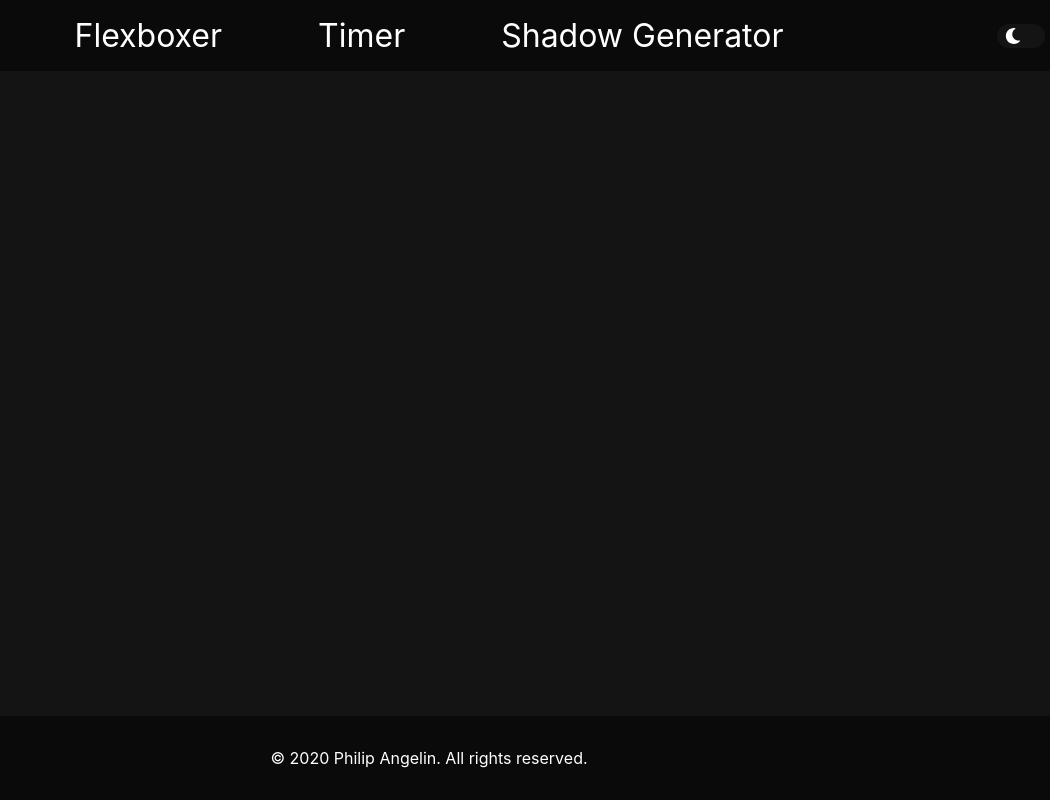
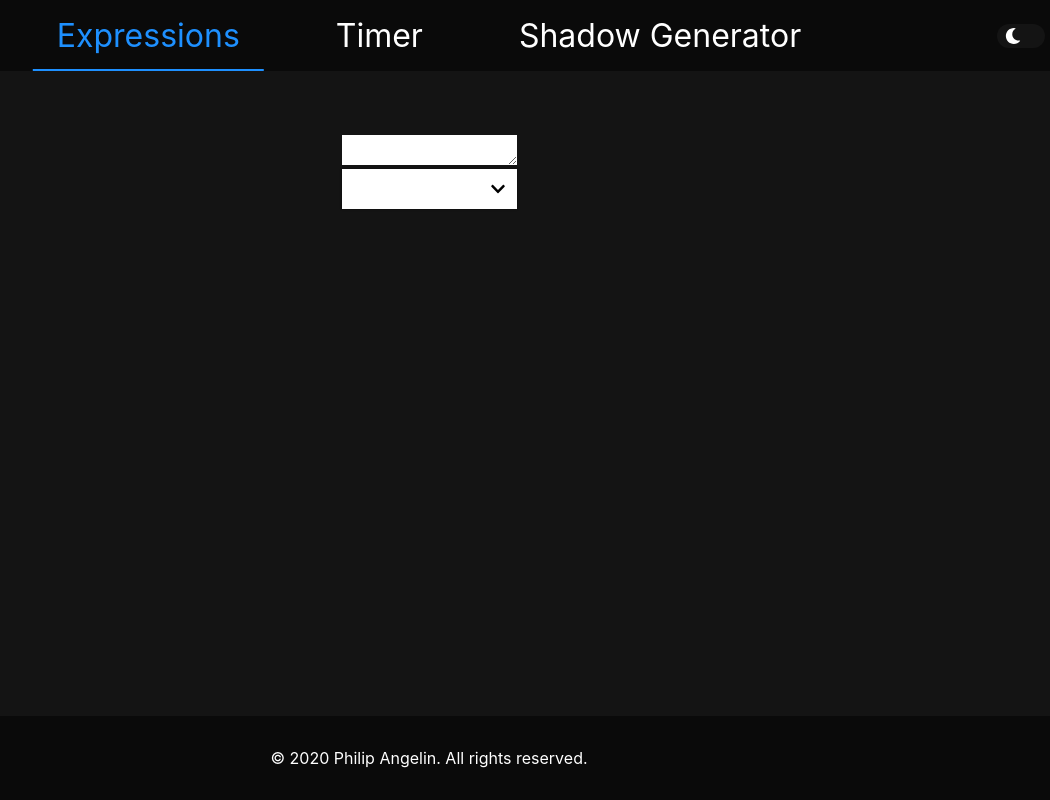
Before and after one commit to Zeilar/tools, a React (Create React App) app: page /expressions in a window 1280 px wide. Shown: the whole page, without its empty margins (211-1261 px from the left). Built offline with nearby package versions, Linux system fonts and the light colour scheme.

Commit message:
Selector and Expressions component

```diff
--- a/src/components/App.js
+++ b/src/components/App.js
@@ -1,6 +1,6 @@
 import { BrowserRouter as Router, Route } from 'react-router-dom';
 import ShadowGenerator from './ShadowGenerator/ShadowGenerator';
-import Flexboxer from './Flexboxer/Flexboxer';
+import Expressions from './Expressions';
 import React, { useState } from 'react';
 import Navbar from './Navbar';
 import Footer from './Footer';
@@ -25,7 +25,7 @@ export default function App() {
                 <Navbar toggleTheme={toggleTheme} theme={theme} />
                 <Route path="/timer" component={Timer} />
                 <Route path="/shadow-generator" component={ShadowGenerator} />
-                <Route path="/flexboxer" component={Flexboxer} />
+                <Route path="/expressions" component={Expressions} />
                 <Footer />
             </div>
         </Router>
--- /dev/null
+++ b/src/components/Expressions.js
@@ -0,0 +1,55 @@
+import React, { useState, useRef, useEffect } from 'react';
+import Select from './PseudoElements/Select';
+import Option from './PseudoElements/Option';
+import { createUseStyles } from 'react-jss';
+
+export default function Expressions() {
+    const styles = createUseStyles({
+        expressionsContainer: {
+            'justify-content': 'center',
+            display: 'flex',
+        },
+    });
+    const classes = styles();
+
+    const [selected, setSelected] = useState(localStorage.getItem('selectedOption') ?? '');
+    const selectorContainer = useRef();
+    const operatorSelector = useRef();
+    const errorMessage = useRef();
+    const codeInput = useRef();
+
+    function runCode(e) {
+        e.preventDefault();
+        const input = codeInput.current;
+        errorMessage.current.textContent = '';
+        try {
+            eval(input.value);
+        } catch (e) {
+            errorMessage.current.textContent = e;
+        }
+    }
+
+    useEffect(() => {
+
+    });
+
+    return (
+        <div className={classes.expressionsContainer} id="content">
+            <form onSubmit={runCode}>
+                <textarea autoComplete="off" ref={codeInput}></textarea>
+                <Select selected={selected} setSelected={setSelected} forwardRef={selectorContainer}>
+                    <Option value="==" />
+                    <Option value="===" />
+                    <Option value="!=" />
+                    <Option value="!==" />
+                    <Option value="<" />
+                    <Option value=">" />
+                    <Option value="<=" />
+                    <Option value=">=" />
+                </Select>
+                {/* <button type="submit">Go</button> */}
+            </form>
+            <p ref={errorMessage} className={classes.errorMessage}></p>
+        </div>
+    );
+}
--- a/src/components/Flexboxer/Flexboxer.js
+++ /dev/null
@@ -1,17 +0,0 @@
-import { createUseStyles } from 'react-jss';
-import React, { useState } from 'react';
-
-export default function Flexboxer() {
-    const styles = createUseStyles({
-        flexboxerContainer: {
-
-        },
-    });
-    const classes = styles();
-
-    return (
-        <div className={classes.flexboxerContainer} id="content">
-
-        </div>
-    );
-}
--- a/src/components/Navbar.js
+++ b/src/components/Navbar.js
@@ -1,9 +1,9 @@
 import { faSun, faMoon } from '@fortawesome/free-solid-svg-icons';
 import { FontAwesomeIcon } from '@fortawesome/react-fontawesome';
 import React, { useState, useRef, useEffect } from 'react';
-import Flexboxer from './Flexboxer/Flexboxer';
 import { createUseStyles } from 'react-jss';
 import { NavLink } from 'react-router-dom';
+import Expressions from './Expressions';
 
 export default function Navbar(props) {
     const styles = createUseStyles({
@@ -96,7 +96,7 @@ export default function Navbar(props) {
     const [lineWidth, setLineWidth] = useState(0);
     const shadowGenerator = useRef();
     const activeLine = useRef();
-    const flexboxer = useRef();
+    const expressions = useRef();
     const navbar = useRef();
     const timer = useRef();
 
@@ -106,7 +106,7 @@ export default function Navbar(props) {
     }, [active, lineOffsetX, lineWidth, navbar]);
 
     function setLineProperties() {
-        const links = [shadowGenerator, timer, flexboxer];
+        const links = [shadowGenerator, timer, expressions];
         setLineOffsetY(Math.floor(navbar.current.getBoundingClientRect().height - activeLine.current.offsetHeight));
         links.map(element => {
             if (element.current.getAttribute('href') === active) {
@@ -128,8 +128,8 @@ export default function Navbar(props) {
                     { width: `${lineWidth}px`, transform: `translateX(${lineOffsetX}px)`, top: `${lineOffsetY}px` }
                 }></div>
                 <li className={classes.navItem}>
-                    <NavLink to="/flexboxer" ref={flexboxer} onClick={(e) => setActive(e.target.getAttribute('href'))} className={classes.navLink}>
-                        Flexboxer
+                    <NavLink to="/expressions" ref={expressions} onClick={(e) => setActive(e.target.getAttribute('href'))} className={classes.navLink}>
+                        Expressions
                     </NavLink>
                 </li>
                 <li className={classes.navItem}>
--- a/src/components/PseudoElements/Select.js
+++ b/src/components/PseudoElements/Select.js
@@ -4,7 +4,6 @@ import useOnclickOutside from 'react-cool-onclickoutside';
 import React, { useState, useRef } from 'react';
 import { createUseStyles } from 'react-jss';
 import Option from './Option';
-import { useEffect } from 'react';
 
 export default function Select(props) {
     const styles = createUseStyles({
@@ -50,13 +49,12 @@ export default function Select(props) {
     });
     const classes = styles();
 
-    const [selected, setSelected] = useState(localStorage.getItem('selectedOption') ?? props.children[0].props.value ?? '');
     const [open, setOpen] = useState(false);
 
     const options = [];
     let height = 0;
     props.children.forEach(option => {
-        options.push(<Option setOpen={setOpen} setSelected={setSelected} key={option.props.value} value={option.props.value} />);
+        options.push(<Option setOpen={setOpen} setSelected={props.setSelected} key={option.props.value} value={option.props.value} />);
         height += 2.5;
     });
 
@@ -66,8 +64,8 @@ export default function Select(props) {
 
     return (
         <div className={classes.selectWrapper} ref={select}>
-            <div className={`${classes.select}${open ? ' open' : ''}`} onClick={() => setOpen(p => !p)} data-selected={selected}>
-                <span>{selected}</span>
+            <div className={`${classes.select}${open ? ' open' : ''}`} onClick={() => setOpen(p => !p)} data-selected={props.selected}>
+                <span>{props.selected}</span>
                 <FontAwesomeIcon className={`${classes.selectArrow}${open ? ' open' : ''}`} icon={faChevronDown} />
             </div>
             <div className={classes.options} style={{ height: open ? `${height}rem` : '0px' }}>
```
